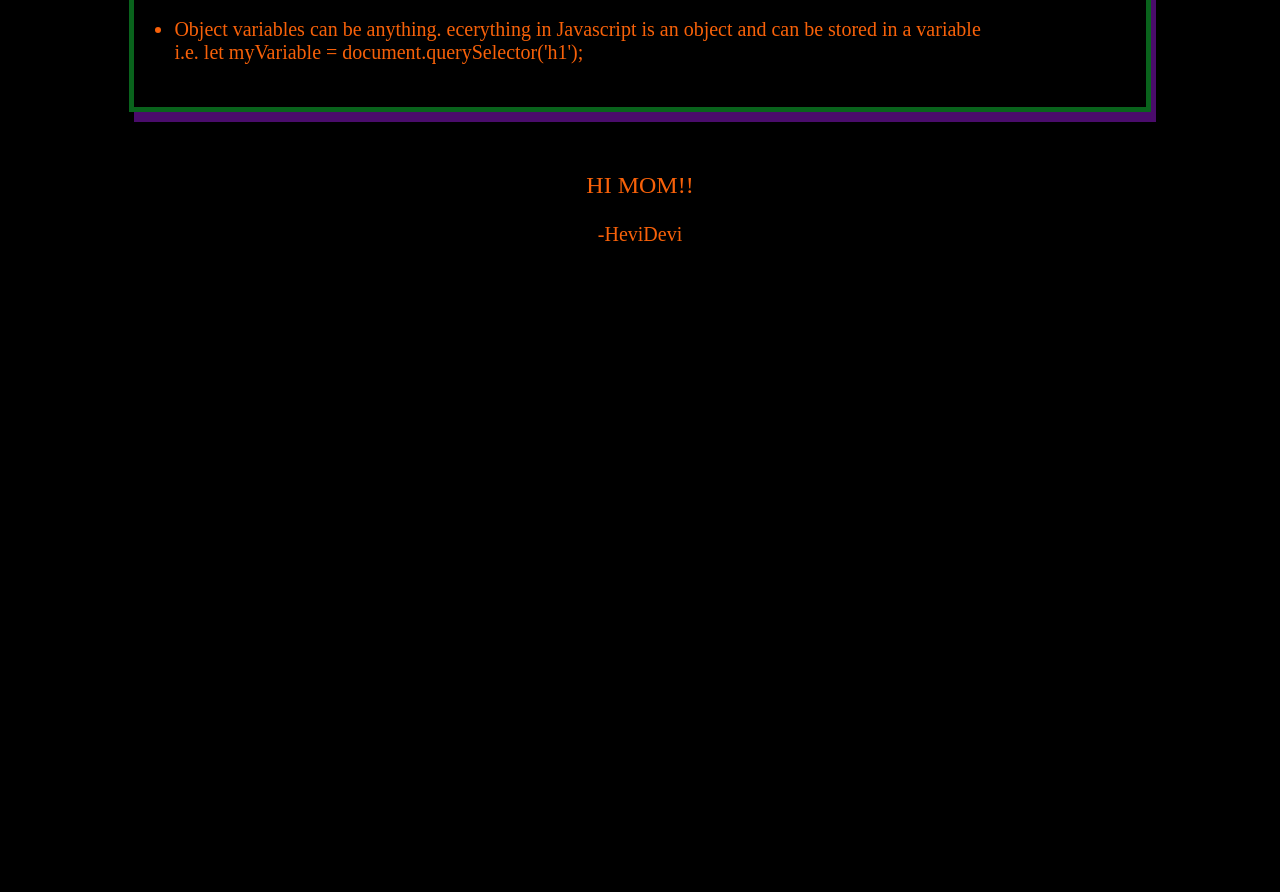
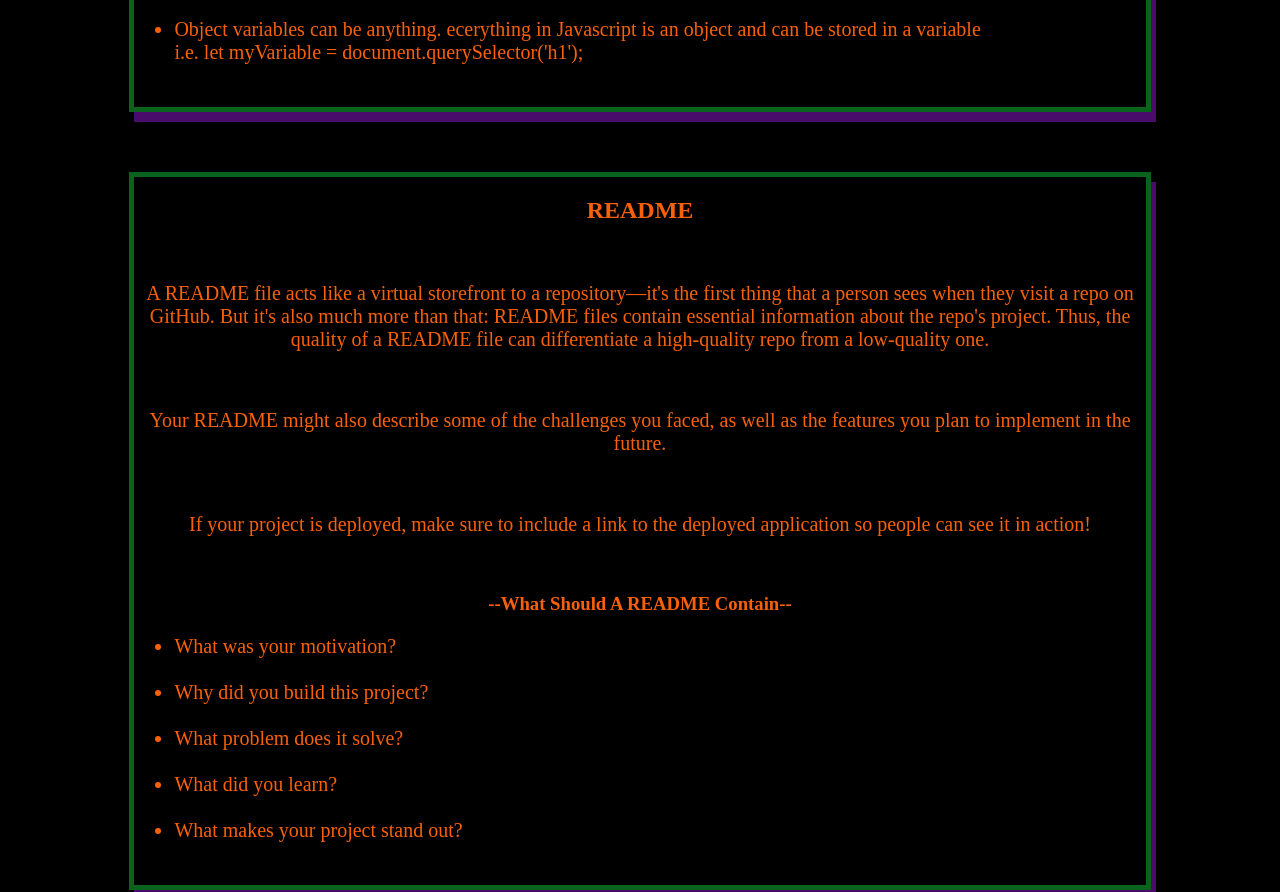
Before and after one commit to HeviDevi/HeviDeviREPO2, a plain HTML site: page prework-study-guide/index.html in a window 1280 px wide. Shown: the part 3849-4741 px from the top of the page. Before the commit the page ends 4149 px from the top, so only its background shows below. Drawn offline with Linux system fonts and the light colour scheme.

Commit message:
added a README section and some notes therein

```diff
--- a/prework-study-guide/index.html
+++ b/prework-study-guide/index.html
@@ -170,6 +170,35 @@
         </ul>
       </section>
 
+      <section class="card" id="README-section">
+        <h2>README</h2>
+        <br>
+        <p>A README file acts like a virtual storefront to a repository—it's the first thing that a person sees when they visit a repo on GitHub. But it's also much more than that: README files contain essential information about the repo's project. Thus, the quality of a README file can differentiate a high-quality repo from a low-quality one.</p>
+        <br>
+        <p>Your README might also describe some of the challenges you faced, as well as the features you plan to implement in the future.</p>
+        <br>
+        <p> If your project is deployed, make sure to include a link to the deployed application so people can see it in action!</p>
+        <br>
+        <h3>--What Should A README Contain--</h3>
+
+        <ul>
+          <li>What was your motivation?</li>
+          <br>
+          <li>Why did you build this project? </li>
+          <br>
+          <li>What problem does it solve?</li>
+          <br>
+          <li>What did you learn?</li>
+          <br>
+          <li>What makes your project stand out?</li>
+          <br>
+
+
+        </ul>
+
+
+      </section>
+
     </main>
 
     <footer>
```
